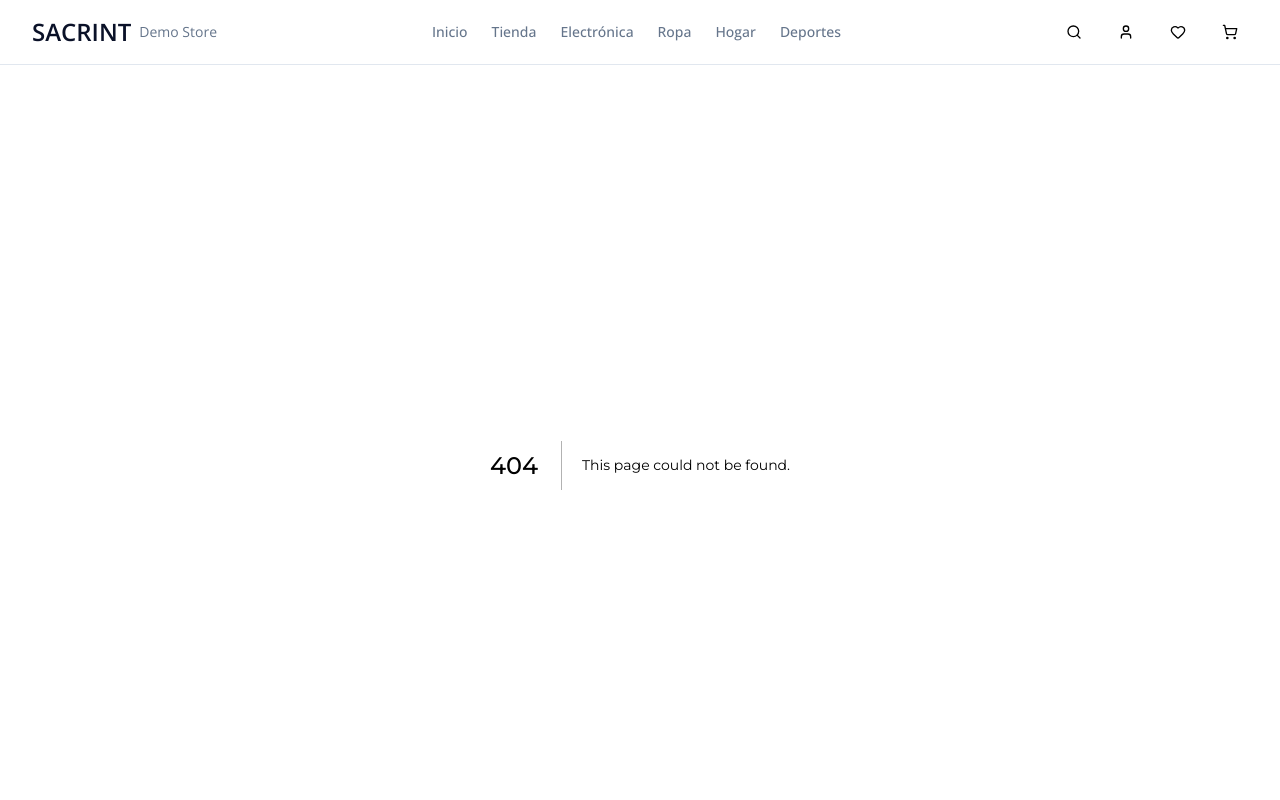
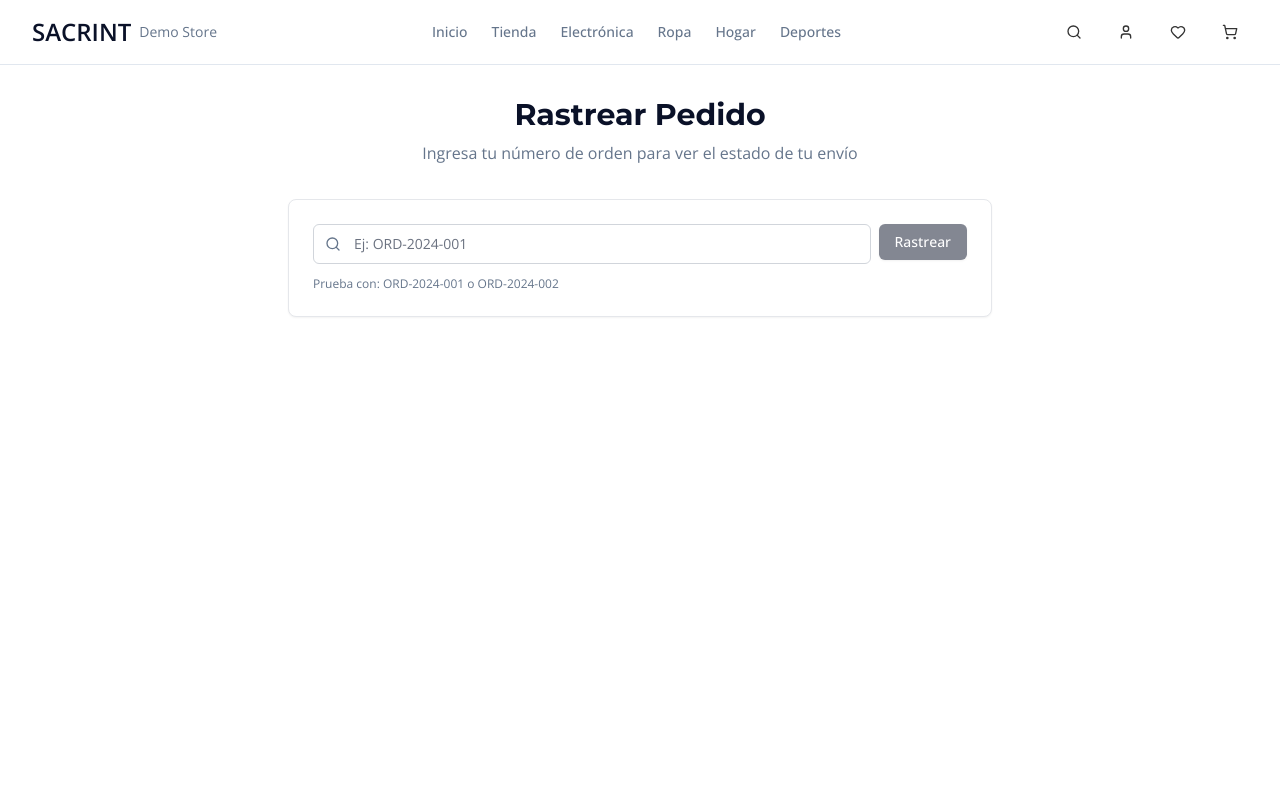
Before and after one commit to SACRINT/SACRINT_Tienda_OnLine, a Next.js app: page /track in a window 1280 px wide. Before the commit this address had no page. Shown: the top 800 px of the page. Built offline with nearby package versions, Linux system fonts and the light colour scheme.

Commit message:
feat: User Features - Phase 13 Weeks 5-8
- Created order tracking page with timeline
- Demo tracking data for ORD-2024-001 and ORD-2024-002
- Visual progress bar for delivery status
- Location and timestamp for each movement
- User account pages already exist in codebase

```diff
--- /dev/null
+++ b/src/app/(store)/track/page.tsx
@@ -0,0 +1,280 @@
+"use client";
+
+import * as React from "react";
+import { Search, Package, Truck, CheckCircle, MapPin, Clock } from "lucide-react";
+import { Button } from "@/components/ui/button";
+import { Input } from "@/components/ui/input";
+import { Card, CardContent, CardHeader, CardTitle } from "@/components/ui/card";
+
+interface TrackingEvent {
+  date: string;
+  time: string;
+  status: string;
+  location: string;
+  description: string;
+}
+
+// Demo tracking data
+const demoTrackingData: Record<string, {
+  orderNumber: string;
+  status: string;
+  estimatedDelivery: string;
+  carrier: string;
+  events: TrackingEvent[];
+}> = {
+  "ORD-2024-001": {
+    orderNumber: "ORD-2024-001",
+    status: "delivered",
+    estimatedDelivery: "15 Nov 2024",
+    carrier: "FedEx Express",
+    events: [
+      {
+        date: "15 Nov",
+        time: "10:30",
+        status: "Entregado",
+        location: "Ciudad de México",
+        description: "Paquete entregado en la dirección indicada",
+      },
+      {
+        date: "15 Nov",
+        time: "08:00",
+        status: "En camino",
+        location: "Ciudad de México",
+        description: "El paquete está en camino para entrega",
+      },
+      {
+        date: "14 Nov",
+        time: "16:45",
+        status: "En centro de distribución",
+        location: "CDMX Centro",
+        description: "Paquete procesado en centro de distribución",
+      },
+      {
+        date: "13 Nov",
+        time: "22:00",
+        status: "En tránsito",
+        location: "Querétaro",
+        description: "Paquete en tránsito hacia destino",
+      },
+      {
+        date: "12 Nov",
+        time: "14:30",
+        status: "Enviado",
+        location: "Guadalajara",
+        description: "Paquete recolectado por transportista",
+      },
+    ],
+  },
+  "ORD-2024-002": {
+    orderNumber: "ORD-2024-002",
+    status: "processing",
+    estimatedDelivery: "20 Nov 2024",
+    carrier: "DHL Express",
+    events: [
+      {
+        date: "16 Nov",
+        time: "09:00",
+        status: "Procesando",
+        location: "Almacén SACRINT",
+        description: "Pedido en preparación",
+      },
+      {
+        date: "15 Nov",
+        time: "15:30",
+        status: "Confirmado",
+        location: "Sistema",
+        description: "Pago confirmado, procesando pedido",
+      },
+    ],
+  },
+};
+
+const statusIcons: Record<string, React.ReactNode> = {
+  pending: <Clock className="h-6 w-6" />,
+  processing: <Package className="h-6 w-6" />,
+  shipped: <Truck className="h-6 w-6" />,
+  delivered: <CheckCircle className="h-6 w-6" />,
+};
+
+const statusColors: Record<string, string> = {
+  pending: "text-yellow-600 bg-yellow-100",
+  processing: "text-blue-600 bg-blue-100",
+  shipped: "text-purple-600 bg-purple-100",
+  delivered: "text-green-600 bg-green-100",
+};
+
+const statusLabels: Record<string, string> = {
+  pending: "Pendiente",
+  processing: "Procesando",
+  shipped: "Enviado",
+  delivered: "Entregado",
+};
+
+export default function TrackOrderPage() {
+  const [orderNumber, setOrderNumber] = React.useState("");
+  const [trackingData, setTrackingData] = React.useState<typeof demoTrackingData[string] | null>(null);
+  const [error, setError] = React.useState("");
+  const [isLoading, setIsLoading] = React.useState(false);
+
+  const handleTrack = async (e: React.FormEvent) => {
+    e.preventDefault();
+    setError("");
+    setTrackingData(null);
+    setIsLoading(true);
+
+    // Simulate API call
+    await new Promise((resolve) => setTimeout(resolve, 500));
+
+    const data = demoTrackingData[orderNumber.toUpperCase()];
+
+    if (data) {
+      setTrackingData(data);
+    } else {
+      setError("No se encontró el pedido. Verifica el número e intenta de nuevo.");
+    }
+
+    setIsLoading(false);
+  };
+
+  return (
+    <div className="min-h-screen bg-background py-8">
+      <div className="max-w-3xl mx-auto px-4 sm:px-6 lg:px-8">
+        {/* Header */}
+        <div className="text-center mb-8">
+          <h1 className="text-3xl font-bold text-primary">Rastrear Pedido</h1>
+          <p className="text-muted-foreground mt-2">
+            Ingresa tu número de orden para ver el estado de tu envío
+          </p>
+        </div>
+
+        {/* Search Form */}
+        <Card className="mb-8">
+          <CardContent className="pt-6">
+            <form onSubmit={handleTrack} className="flex gap-2">
+              <div className="relative flex-1">
+                <Search className="absolute left-3 top-1/2 -translate-y-1/2 h-4 w-4 text-muted-foreground" />
+                <Input
+                  placeholder="Ej: ORD-2024-001"
+                  value={orderNumber}
+                  onChange={(e) => setOrderNumber(e.target.value)}
+                  className="pl-10"
+                />
+              </div>
+              <Button type="submit" disabled={!orderNumber || isLoading}>
+                {isLoading ? "Buscando..." : "Rastrear"}
+              </Button>
+            </form>
+            {error && (
+              <p className="text-sm text-red-600 mt-2">{error}</p>
+            )}
+            <p className="text-xs text-muted-foreground mt-3">
+              Prueba con: ORD-2024-001 o ORD-2024-002
+            </p>
+          </CardContent>
+        </Card>
+
+        {/* Tracking Results */}
+        {trackingData && (
+          <div className="space-y-6">
+            {/* Status Overview */}
+            <Card>
+              <CardHeader>
+                <div className="flex items-center justify-between">
+                  <CardTitle>Pedido {trackingData.orderNumber}</CardTitle>
+                  <span className={`px-3 py-1 rounded-full text-sm font-medium ${statusColors[trackingData.status]}`}>
+                    {statusLabels[trackingData.status]}
+                  </span>
+                </div>
+              </CardHeader>
+              <CardContent>
+                <div className="grid grid-cols-1 md:grid-cols-3 gap-4">
+                  <div>
+                    <p className="text-sm text-muted-foreground">Transportista</p>
+                    <p className="font-medium">{trackingData.carrier}</p>
+                  </div>
+                  <div>
+                    <p className="text-sm text-muted-foreground">Entrega Estimada</p>
+                    <p className="font-medium">{trackingData.estimatedDelivery}</p>
+                  </div>
+                  <div>
+                    <p className="text-sm text-muted-foreground">Estado Actual</p>
+                    <p className="font-medium">{statusLabels[trackingData.status]}</p>
+                  </div>
+                </div>
+
+                {/* Progress Bar */}
+                <div className="mt-6">
+                  <div className="flex justify-between mb-2">
+                    {["processing", "shipped", "delivered"].map((step, index) => (
+                      <div
+                        key={step}
+                        className={`flex flex-col items-center ${
+                          ["delivered", "shipped"].includes(trackingData.status) ||
+                          (trackingData.status === "processing" && step === "processing")
+                            ? "text-primary"
+                            : "text-muted-foreground"
+                        }`}
+                      >
+                        <div
+                          className={`w-8 h-8 rounded-full flex items-center justify-center ${
+                            ["delivered", "shipped"].includes(trackingData.status) ||
+                            (trackingData.status === "processing" && step === "processing")
+                              ? "bg-primary text-primary-foreground"
+                              : "bg-muted"
+                          }`}
+                        >
+                          {statusIcons[step]}
+                        </div>
+                        <span className="text-xs mt-1">{statusLabels[step]}</span>
+                      </div>
+                    ))}
+                  </div>
+                </div>
+              </CardContent>
+            </Card>
+
+            {/* Timeline */}
+            <Card>
+              <CardHeader>
+                <CardTitle>Historial de Movimientos</CardTitle>
+              </CardHeader>
+              <CardContent>
+                <div className="space-y-4">
+                  {trackingData.events.map((event, index) => (
+                    <div key={index} className="flex gap-4">
+                      <div className="flex flex-col items-center">
+                        <div
+                          className={`w-3 h-3 rounded-full ${
+                            index === 0 ? "bg-primary" : "bg-muted"
+                          }`}
+                        />
+                        {index < trackingData.events.length - 1 && (
+                          <div className="w-0.5 h-full bg-muted flex-1 min-h-[40px]" />
+                        )}
+                      </div>
+                      <div className="flex-1 pb-4">
+                        <div className="flex items-center gap-2">
+                          <span className="font-medium">{event.status}</span>
+                          <span className="text-xs text-muted-foreground">
+                            {event.date} {event.time}
+                          </span>
+                        </div>
+                        <p className="text-sm text-muted-foreground mt-1">
+                          {event.description}
+                        </p>
+                        <div className="flex items-center gap-1 mt-1 text-xs text-muted-foreground">
+                          <MapPin className="h-3 w-3" />
+                          {event.location}
+                        </div>
+                      </div>
+                    </div>
+                  ))}
+                </div>
+              </CardContent>
+            </Card>
+          </div>
+        )}
+      </div>
+    </div>
+  );
+}
```
